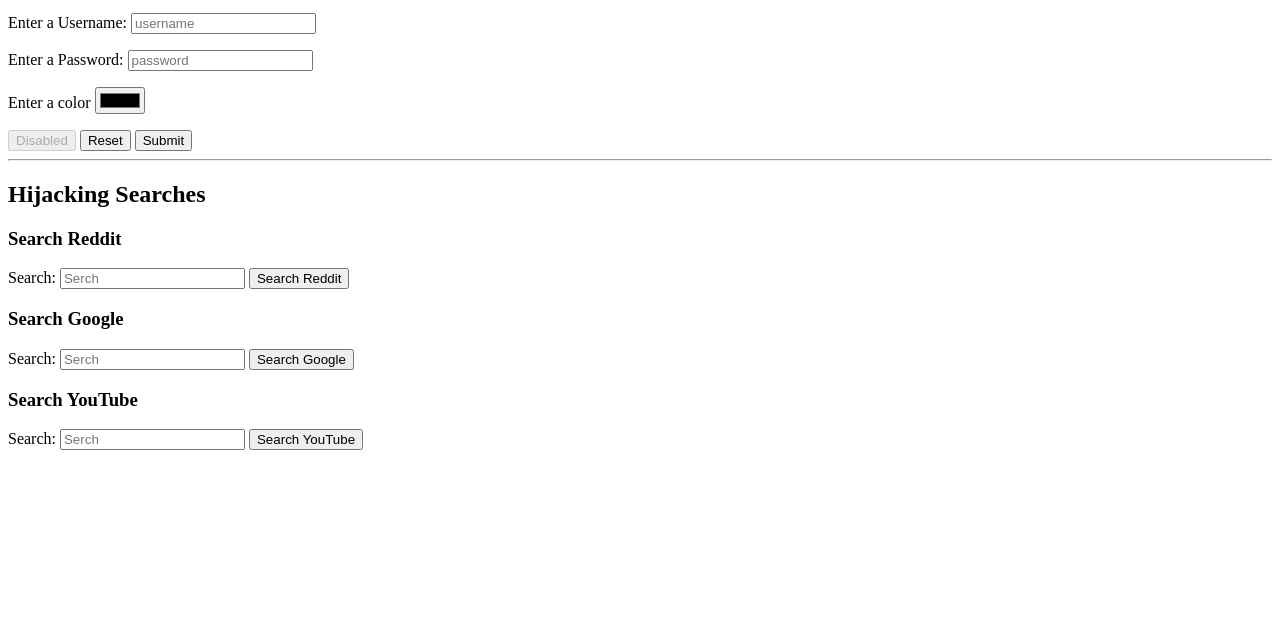
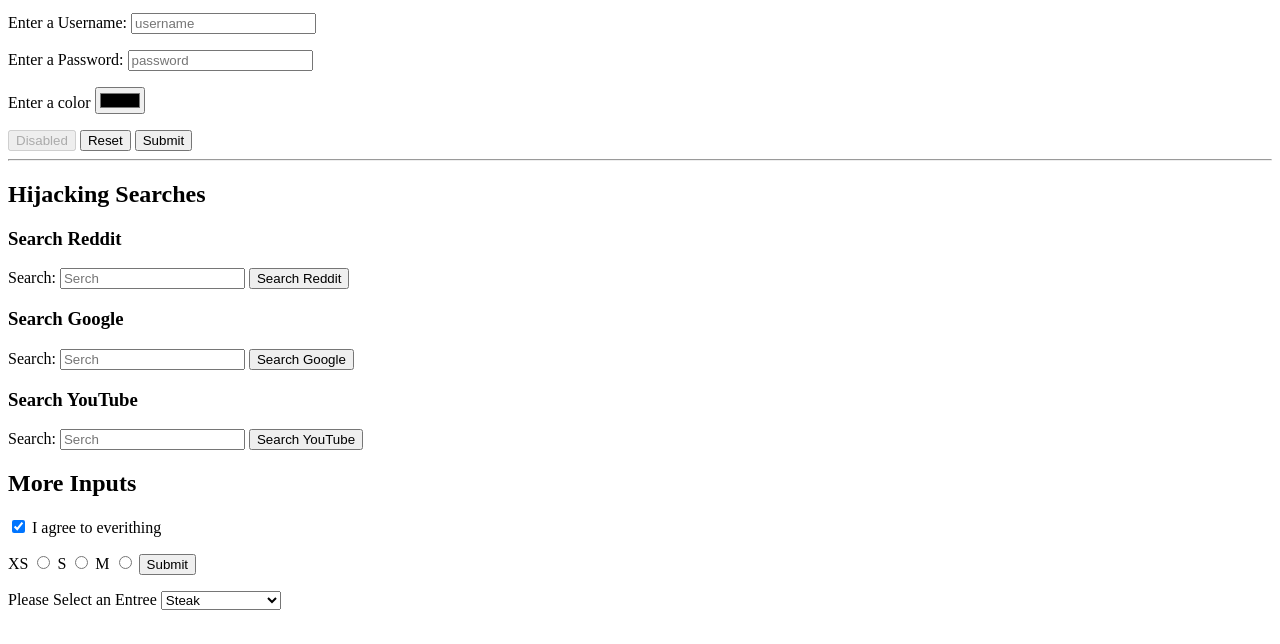
Before and after one commit to jucavi/WDBC, a plain HTML site: page HTML-forms-tables/forms.html in a window 1280 px wide. Shown: the part 104-748 px from the top of the page. Drawn offline with Linux system fonts and the light colour scheme.

Commit message:
Checkboxes radio buttons and selects

```diff
--- a/HTML-forms-tables/forms.html
+++ b/HTML-forms-tables/forms.html
@@ -50,5 +50,30 @@
         <input type="text" name="search_query" id="yt" placeholder="Serch">
         <button>Search YouTube</button>
     </form>
+
+    <h2>More Inputs</h2>
+    <form action="/birds">
+        <input type="checkbox" name="agrre_tos" id="agree" checked>
+        <label for="agree">I agree to everithing</label>
+        <p>
+            <label for="xs">XS</label>
+            <input type="radio" name="size" id="xs" value="xs">
+            <label for="s">S</label>
+            <input type="radio" name="size" id="s" value="s">
+            <label for="m">M</label>
+            <input type="radio" name="size" id="m" value="m">
+            <button>Submit</button>
+        </p>
+
+        <p>
+            <label for="meal">Please Select an Entree</label>
+            <select name="meal" id="meal">
+                <option value="">--Please select--</option>
+                <option value="fish">Fish</option>
+                <option value="veg">Vegetarian</option>
+                <option value="steak" selected>Steak</option>
+            </select>
+        </p>
+    </form>
 </body>
 </html>
```
